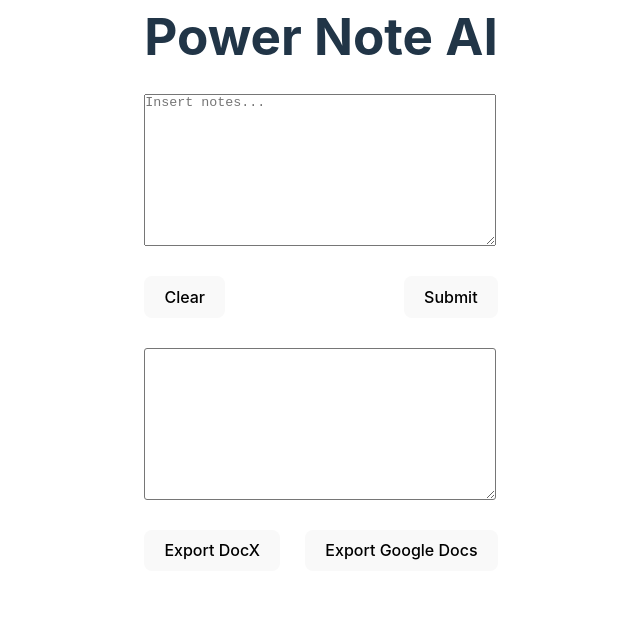
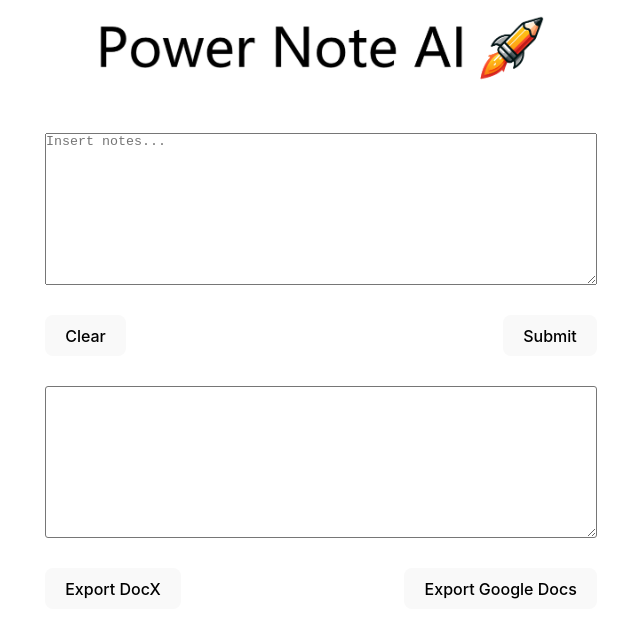
Before and after one commit to CloudyStripe/power-note-AI, a React (Vite) app: page / in a window 1280 px wide. Shown: the top 638 px of the page, without its empty margins (319-959 px from the left). Built offline with nearby package versions, Linux system fonts and the light colour scheme.

Commit message:
added header logo.

```diff
--- a/src/App.tsx
+++ b/src/App.tsx
@@ -42,7 +42,7 @@ export const App = () => {
 
   return (
     <div className="container">
-      <h1 className="header">Power Note AI</h1>
+      <img className="header" src="./public/images/header.png"></img>
       <textarea
         className="note noteInput"
         onChange={(e) => { setUserNotes(e.target.value) }}
--- a/src/app.scss
+++ b/src/app.scss
@@ -14,12 +14,14 @@
     }
 
     .header {
+        display: block;
+        height: 75px;
         margin: auto;
-        margin-bottom: 30px;
+        margin-bottom: 50px;
     }
 
     .note {
-        width: 350px;
+        width: 550px;
         height: 150px;
         padding: 0px;
         margin-bottom: 30px;
```
Also changed, not shown: public/images/header.png (added), public/images/logo.png (added).
